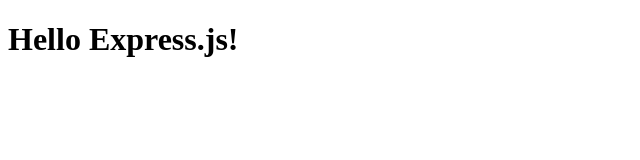
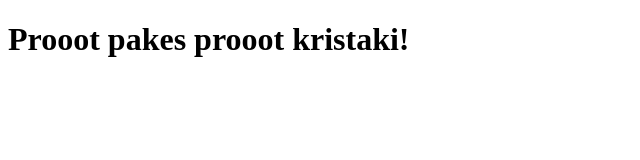
Before and after one commit to manolis9/web-server, a website: page public/index.html in a window 1280 px wide. Shown: the whole page, without its empty margins (0-640 px from the left). Drawn offline with Linux system fonts and the light colour scheme.

Commit message:
Minor text change

```diff
--- a/public/index.html
+++ b/public/index.html
@@ -5,6 +5,6 @@
 		<title>My App!</title>
 	</head>
 	<body>
-		<h1>Hello Express.js!</h1>
+		<h1>Prooot pakes prooot kristaki!</h1>
 	</body>
 </html>
```
